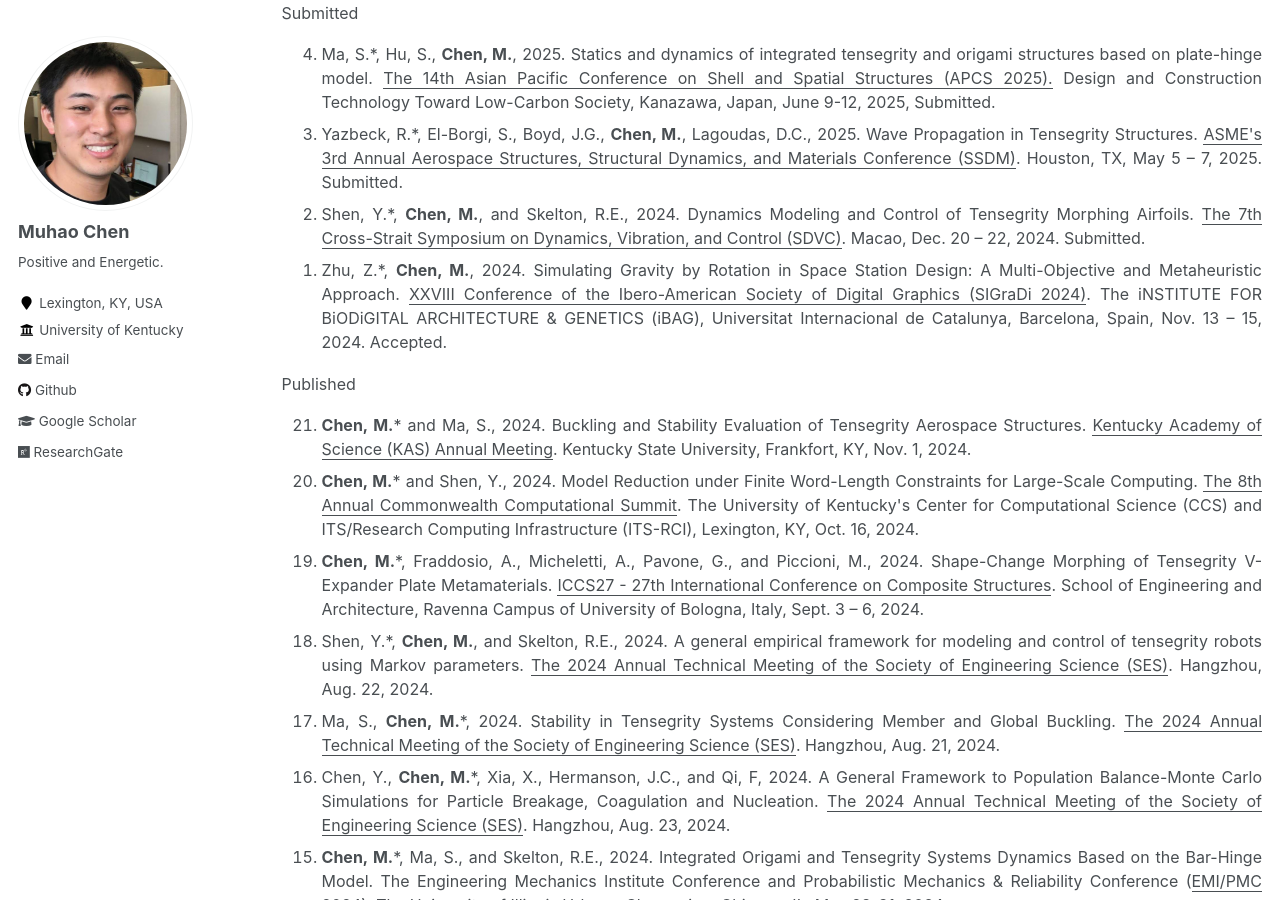
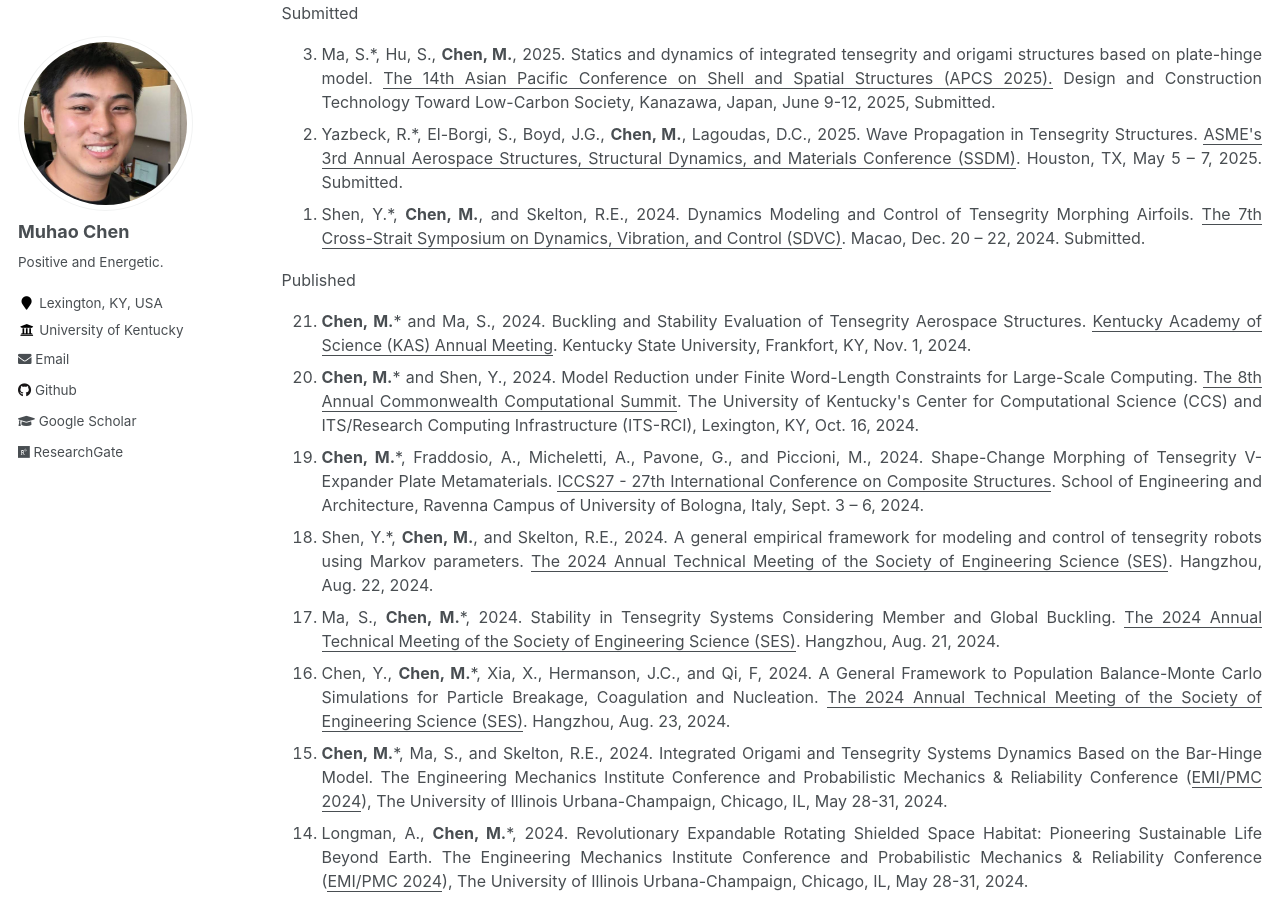
Before and after one commit to Muhao-Chen/muhao-chen.github.io, a Jekyll site: the page built from _pages/publication.md, in a window 1280 px wide and 900 px high, scrolled down 3769 px. Built offline with Jekyll 4.4.1, drawn with Linux system fonts in a browser that asks for light colours.

Commit message:
Update publication.md

```diff
--- a/_pages/publication.md
+++ b/_pages/publication.md
@@ -110,7 +110,7 @@ Submitted
 Submitted. </li>
 <li> Yazbeck, R.*, El-Borgi, S., Boyd, J.G., <strong>Chen, M.</strong>, Lagoudas, D.C., 2025. Wave Propagation in Tensegrity Structures. <u> ASME's 3rd Annual Aerospace Structures, Structural Dynamics, and Materials Conference (SSDM)</u>. Houston, TX, May 5 – 7, 2025. Submitted. </li>
 <li>Shen, Y.*, <strong>Chen, M.</strong>, and Skelton, R.E., 2024. Dynamics Modeling and Control of Tensegrity Morphing Airfoils. <u>The 7th Cross-Strait Symposium on Dynamics, Vibration, and Control (SDVC)</u>. Macao, Dec. 20 – 22, 2024. Submitted. </li>
-<li>Zhu, Z.*, <strong>Chen, M.</strong>, 2024. Simulating Gravity by Rotation in Space Station Design: A Multi-Objective and Metaheuristic Approach. <u>XXVIII Conference of the Ibero-American Society of Digital Graphics (SIGraDi 2024)</u>. The iNSTITUTE FOR BiODiGITAL ARCHITECTURE & GENETICS (iBAG), Universitat Internacional de Catalunya, Barcelona, Spain, Nov. 13 – 15, 2024. Accepted. </li>
+<!-- <li>Zhu, Z.*, <strong>Chen, M.</strong>, 2024. Simulating Gravity by Rotation in Space Station Design: A Multi-Objective and Metaheuristic Approach. <u>XXVIII Conference of the Ibero-American Society of Digital Graphics (SIGraDi 2024)</u>. The iNSTITUTE FOR BiODiGITAL ARCHITECTURE & GENETICS (iBAG), Universitat Internacional de Catalunya, Barcelona, Spain, Nov. 13 – 15, 2024. Accepted. </li> -->
 </ol>
 Published
 <ol reversed>
```
